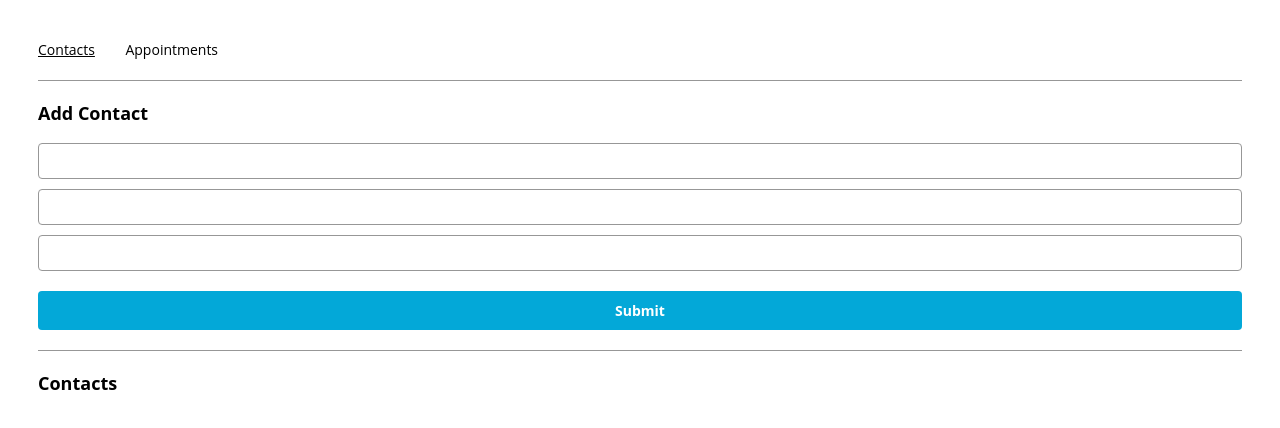
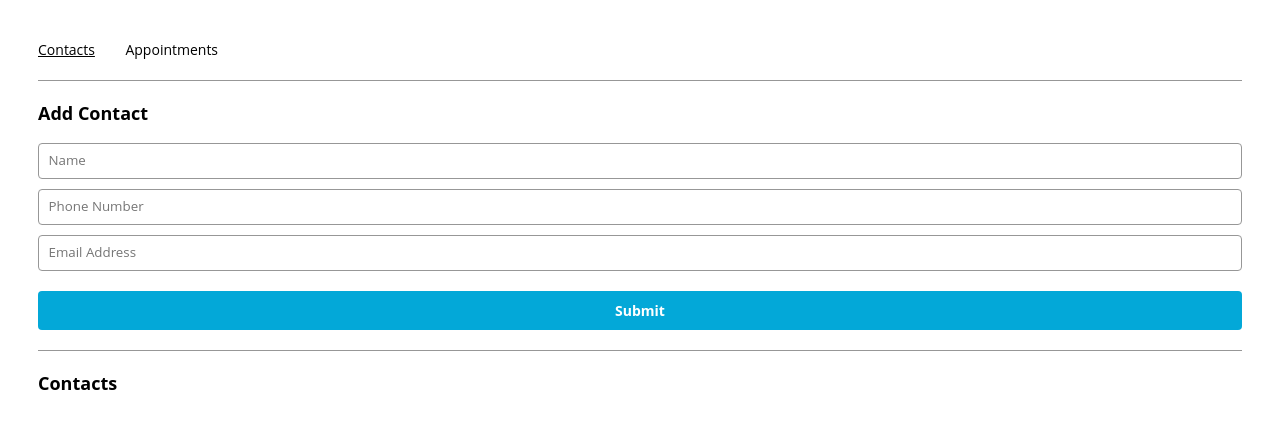
Before and after one commit to kldyckman/appointment-planner, a React (Create React App) app: page /contacts in a window 1280 px wide. Shown: the top 428 px of the page. Built offline with nearby package versions, Linux system fonts and the light colour scheme.

Commit message:
Update ContactForm.js
Add placeholder values for form

```diff
--- a/src/components/contactForm/ContactForm.js
+++ b/src/components/contactForm/ContactForm.js
@@ -15,6 +15,7 @@ export const ContactForm = ({
         type="text"
         value={name}
         onChange={({target}) => {setName(target.value)}}
+        placeholder="Name"
         required
        />
       <input
@@ -22,12 +23,14 @@ export const ContactForm = ({
         value={phone}
         pattern="[1-9][0-9]{2}-[1-9][0-9]{2}-[0-9]{4}"
         onChange={({target}) => {setPhone(target.value)}}
+        placeholder="Phone Number"
         required
        />
       <input
         type="email"
         value={email}
         onChange={({target}) => {setEmail(target.value)}}
+        placeholder="Email Address"
         required
        />
       <input
```
